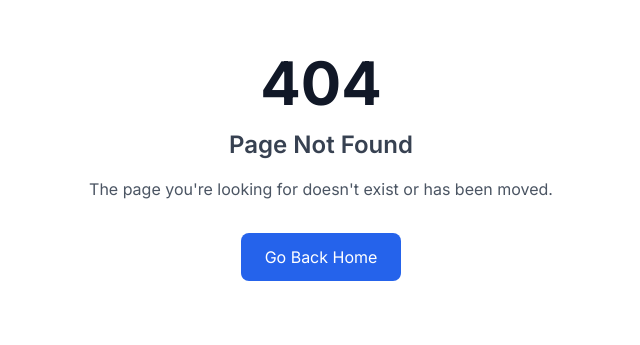
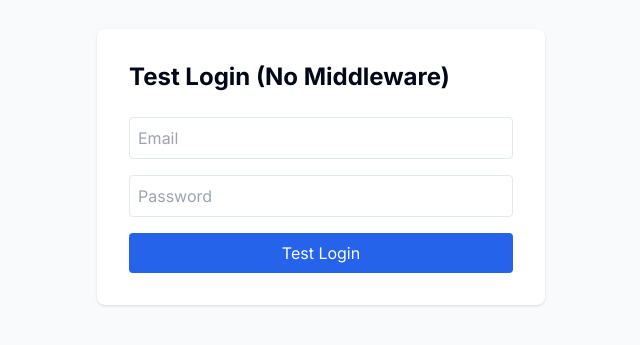
Before and after one commit to sbyiadom/Stratavax-Learning-Management-System, a Next.js app: page /test-login in a window 1280 px wide. Before the commit this address had no page. Shown: the part 233-578 px from the top of the page, without its empty margins (319-959 px from the left). Built offline with nearby package versions, Linux system fonts and the light colour scheme.

Commit message:
Create page.tsx

```diff
--- /dev/null
+++ b/app/test-login/page.tsx
@@ -0,0 +1,75 @@
+'use client'
+
+import { useState } from 'react'
+import { createClient } from '@/lib/supabase'
+
+export default function TestLogin() {
+  const [email, setEmail] = useState('')
+  const [password, setPassword] = useState('')
+  const [status, setStatus] = useState('')
+  const supabase = createClient()
+
+  const handleLogin = async (e: React.FormEvent) => {
+    e.preventDefault()
+    setStatus('Attempting login...')
+
+    const { data, error } = await supabase.auth.signInWithPassword({
+      email,
+      password,
+    })
+
+    if (error) {
+      setStatus(`❌ Error: ${error.message}`)
+    } else {
+      setStatus(`✅ Success! Logged in as: ${data.user?.email}`)
+
+      // Manually check what cookies we have
+      setTimeout(async () => {
+        const { data: { session } } = await supabase.auth.getSession()
+        setStatus(prev => prev + `\nSession exists: ${!!session}`)
+
+        // Try to access dashboard directly
+        window.location.href = '/dashboard-no-auth'
+      }, 2000)
+    }
+  }
+
+  return (
+    <div className="min-h-screen flex items-center justify-center bg-gray-50">
+      <div className="max-w-md w-full p-8 bg-white rounded-lg shadow">
+        <h1 className="text-2xl font-bold mb-6">Test Login (No Middleware)</h1>
+
+        <form onSubmit={handleLogin} className="space-y-4">
+          <input
+            type="email"
+            value={email}
+            onChange={(e) => setEmail(e.target.value)}
+            placeholder="Email"
+            className="w-full p-2 border rounded"
+            required
+          />
+          <input
+            type="password"
+            value={password}
+            onChange={(e) => setPassword(e.target.value)}
+            placeholder="Password"
+            className="w-full p-2 border rounded"
+            required
+          />
+          <button
+            type="submit"
+            className="w-full p-2 bg-blue-600 text-white rounded hover:bg-blue-700"
+          >
+            Test Login
+          </button>
+        </form>
+
+        {status && (
+          <pre className="mt-4 p-4 bg-gray-100 rounded whitespace-pre-wrap">
+            {status}
+          </pre>
+        )}
+      </div>
+    </div>
+  )
+}
```
